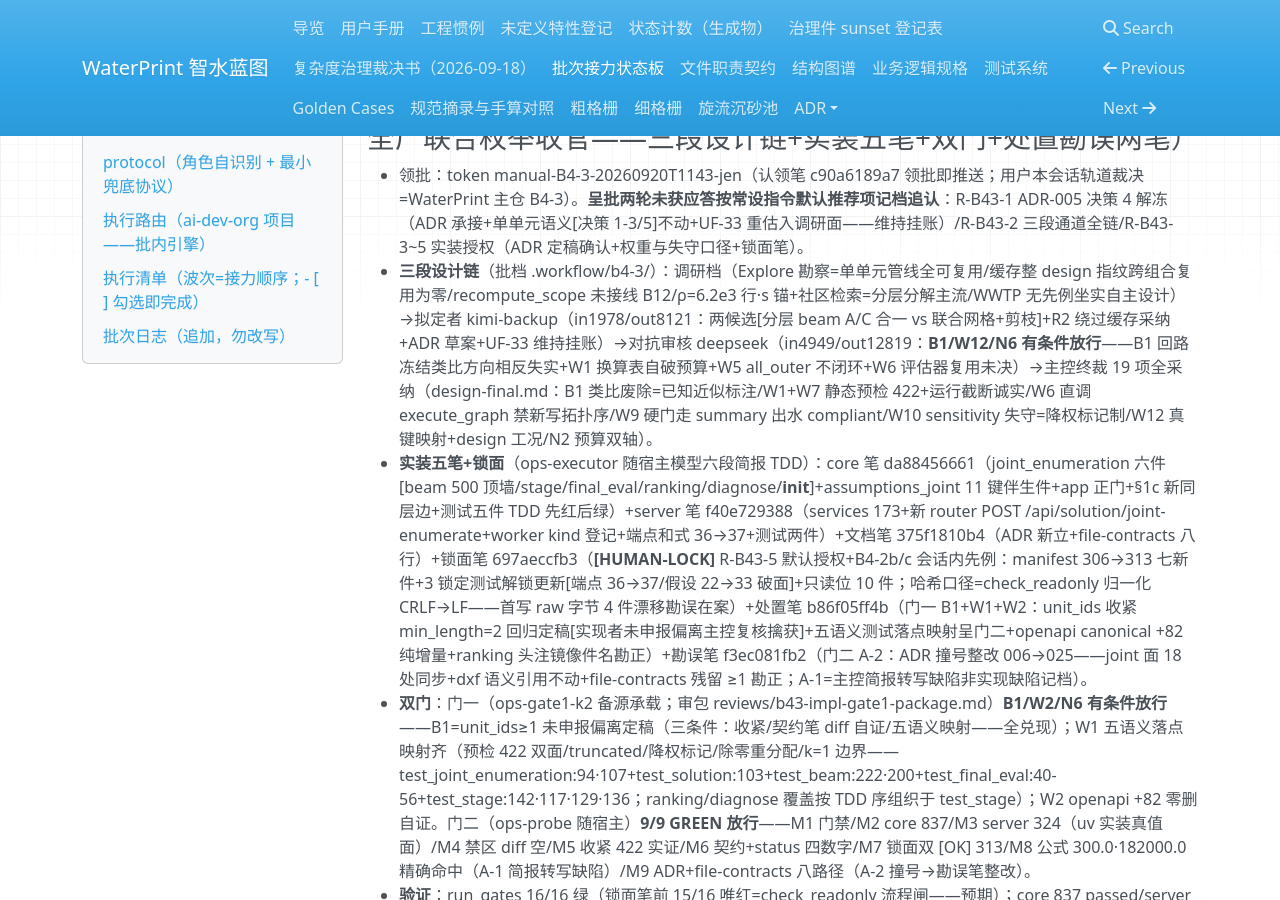
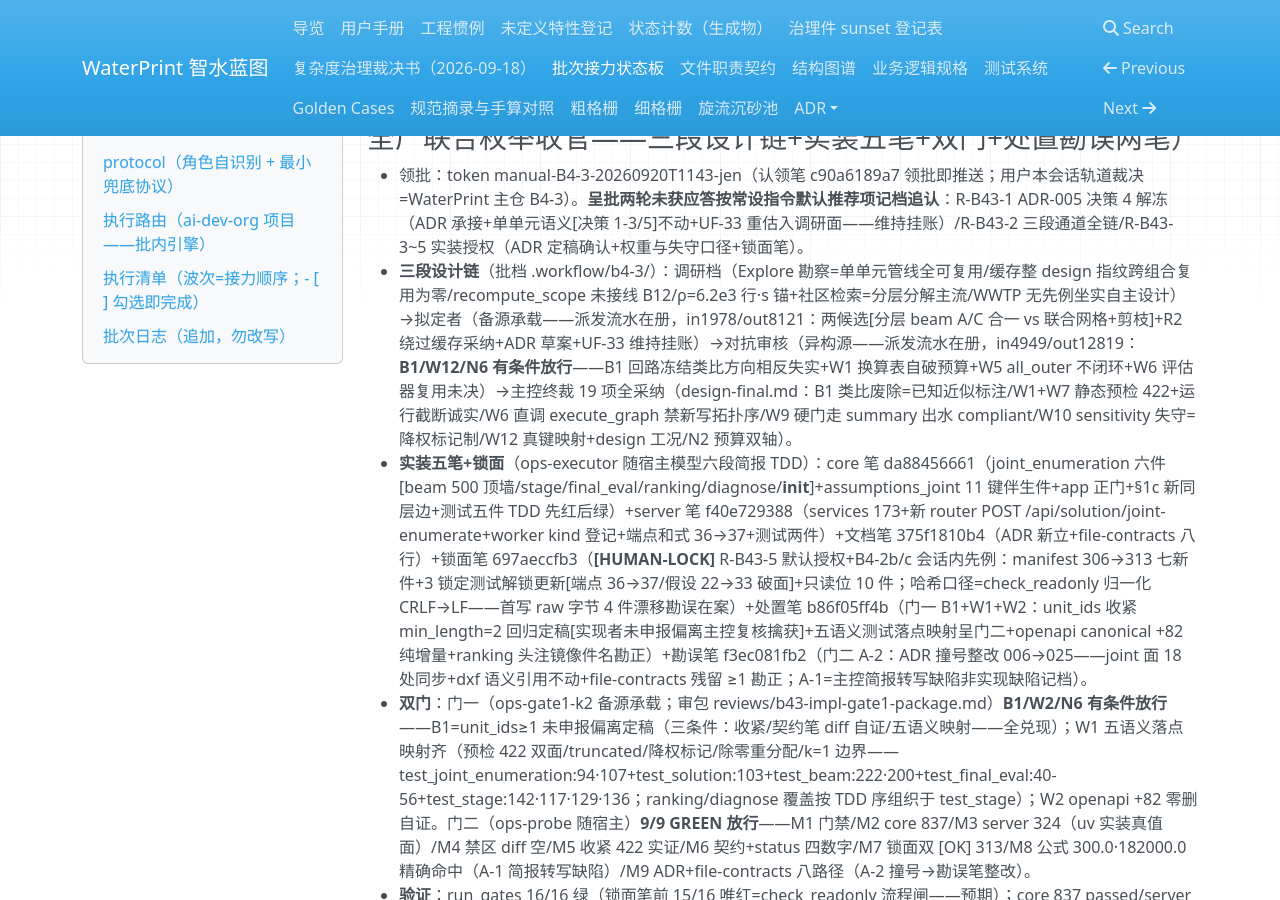
Before and after one commit to yyx20040712/waterprint, an MkDocs documentation site: the page built from docs/handoff/relay.md, in a window 1280 px wide and 900 px high, scrolled down 18030 px. Built offline with MkDocs 1.6.1, drawn with Linux system fonts in a browser that asks for light colours; nearby versions of some CDN libraries.

Commit message:
B4-3 回炉修复行（CI 首跑红 triage——修板不是新批不 +batch_count）：check_model_names 板面命中 1 处——批次日志 B4-3 条目三段链段引用派发源名两处中性化转述（kimi-backup→备源承载/deepseek→异构源，用量数字保留——B4-2c 卫生小记②第三次复发示警：板面笔写源名前先过 check_model_names 心算）。CI run 35516324369/35516349998 红=同因，本笔即治

```diff
--- a/docs/handoff/relay.md
+++ b/docs/handoff/relay.md
@@ -487,7 +487,7 @@
 ### batch B4-3 — 2026-09-20T11:43Z~14:0XZ（手动会话主控直跑：全厂联合枚举收官——三段设计链+实装五笔+双门+处置勘误两笔）
 
 - 领批：token manual-B4-3-20260920T1143-jen（认领笔 c90a6189a7 领批即推送；用户本会话轨道裁决=WaterPrint 主仓 B4-3）。**呈批两轮未获应答按常设指令默认推荐项记档追认**：R-B43-1 ADR-005 决策 4 解冻（ADR 承接+单单元语义[决策 1-3/5]不动+UF-33 重估入调研面——维持挂账）/R-B43-2 三段通道全链/R-B43-3~5 实装授权（ADR 定稿确认+权重与失守口径+锁面笔）。
-- **三段设计链**（批档 .workflow/b4-3/）：调研档（Explore 勘察=单单元管线全可复用/缓存整 design 指纹跨组合复用为零/recompute_scope 未接线 B12/ρ=6.2e3 行·s 锚+社区检索=分层分解主流/WWTP 无先例坐实自主设计）→拟定者 kimi-backup（in1978/out8121：两候选[分层 beam A/C 合一 vs 联合网格+剪枝]+R2 绕过缓存采纳+ADR 草案+UF-33 维持挂账）→对抗审核 deepseek（in4949/out12819：**B1/W12/N6 有条件放行**——B1 回路冻结类比方向相反失实+W1 换算表自破预算+W5 all_outer 不闭环+W6 评估器复用未决）→主控终裁 19 项全采纳（design-final.md：B1 类比废除=已知近似标注/W1+W7 静态预检 422+运行截断诚实/W6 直调 execute_graph 禁新写拓扑序/W9 硬门走 summary 出水 compliant/W10 sensitivity 失守=降权标记制/W12 真键映射+design 工况/N2 预算双轴）。
+- **三段设计链**（批档 .workflow/b4-3/）：调研档（Explore 勘察=单单元管线全可复用/缓存整 design 指纹跨组合复用为零/recompute_scope 未接线 B12/ρ=6.2e3 行·s 锚+社区检索=分层分解主流/WWTP 无先例坐实自主设计）→拟定者（备源承载——派发流水在册，in1978/out8121：两候选[分层 beam A/C 合一 vs 联合网格+剪枝]+R2 绕过缓存采纳+ADR 草案+UF-33 维持挂账）→对抗审核（异构源——派发流水在册，in4949/out12819：**B1/W12/N6 有条件放行**——B1 回路冻结类比方向相反失实+W1 换算表自破预算+W5 all_outer 不闭环+W6 评估器复用未决）→主控终裁 19 项全采纳（design-final.md：B1 类比废除=已知近似标注/W1+W7 静态预检 422+运行截断诚实/W6 直调 execute_graph 禁新写拓扑序/W9 硬门走 summary 出水 compliant/W10 sensitivity 失守=降权标记制/W12 真键映射+design 工况/N2 预算双轴）。
 - **实装五笔+锁面**（ops-executor 随宿主模型六段简报 TDD）：core 笔 da88456661（joint_enumeration 六件[beam 500 顶墙/stage/final_eval/ranking/diagnose/__init__]+assumptions_joint 11 键伴生件+app 正门+§1c 新同层边+测试五件 TDD 先红后绿）+server 笔 f40e729388（services 173+新 router POST /api/solution/joint-enumerate+worker kind 登记+端点和式 36→37+测试两件）+文档笔 375f1810b4（ADR 新立+file-contracts 八行）+锁面笔 697aeccfb3（**[HUMAN-LOCK]** R-B43-5 默认授权+B4-2b/c 会话内先例：manifest 306→313 七新件+3 锁定测试解锁更新[端点 36→37/假设 22→33 破面]+只读位 10 件；哈希口径=check_readonly 归一化 CRLF→LF——首写 raw 字节 4 件漂移勘误在案）+处置笔 b86f05ff4b（门一 B1+W1+W2：unit_ids 收紧 min_length=2 回归定稿[实现者未申报偏离主控复核擒获]+五语义测试落点映射呈门二+openapi canonical +82 纯增量+ranking 头注镜像件名勘正）+勘误笔 f3ec081fb2（门二 A-2：ADR 撞号整改 006→025——joint 面 18 处同步+dxf 语义引用不动+file-contracts 残留 ≥1 勘正；A-1=主控简报转写缺陷非实现缺陷记档）。
 - **双门**：门一（ops-gate1-k2 备源承载；审包 reviews/b43-impl-gate1-package.md）**B1/W2/N6 有条件放行**——B1=unit_ids≥1 未申报偏离定稿（三条件：收紧/契约笔 diff 自证/五语义映射——全兑现）；W1 五语义落点映射齐（预检 422 双面/truncated/降权标记/除零重分配/k=1 边界——test_joint_enumeration:94·107+test_solution:103+test_beam:222·200+test_final_eval:40-56+test_stage:142·117·129·136；ranking/diagnose 覆盖按 TDD 序组织于 test_stage）；W2 openapi +82 零删自证。门二（ops-probe 随宿主）**9/9 GREEN 放行**——M1 门禁/M2 core 837/M3 server 324（uv 实装真值面）/M4 禁区 diff 空/M5 收紧 422 实证/M6 契约+status 四数字/M7 锁面双 [OK] 313/M8 公式 300.0·182000.0 精确命中（A-1 简报转写缺陷）/M9 ADR+file-contracts 八路径（A-2 撞号→勘误笔整改）。
 - **验证**：run_gates 16/16 绿（锁面笔前 15/16 唯红=check_readonly 流程闸——预期）；core 837 passed/server 324 passed；mypy 399 件+ruff+import-linter 双根绿；基准 1.0s<10s+rows 12≤62≤5e5+默认域锚 182000；gen_status 同步（锁面 313/ADR 25/OpenAPI 34 路径 37 操作）；health-scan RED=0/WARN×3 历史欠账。实现裁量七项：六项采信（键族 9→11 分解/final_eval 拆件/app_assembly 协议化防环[import-linter 当场擒获 BROKEN 再修]/包根单点 import/data_version 不 bump/上游快照同构双件挂档）+一项整改（B1 收紧）。
```
